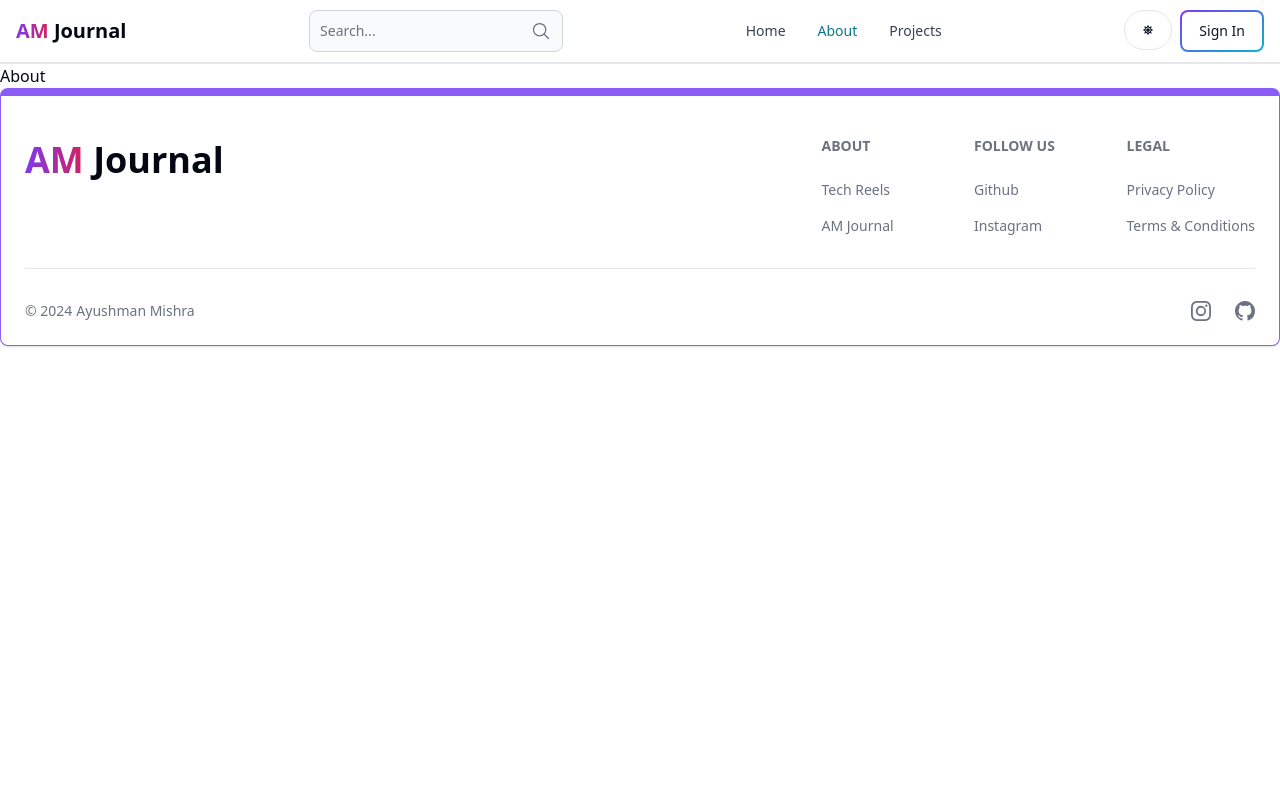
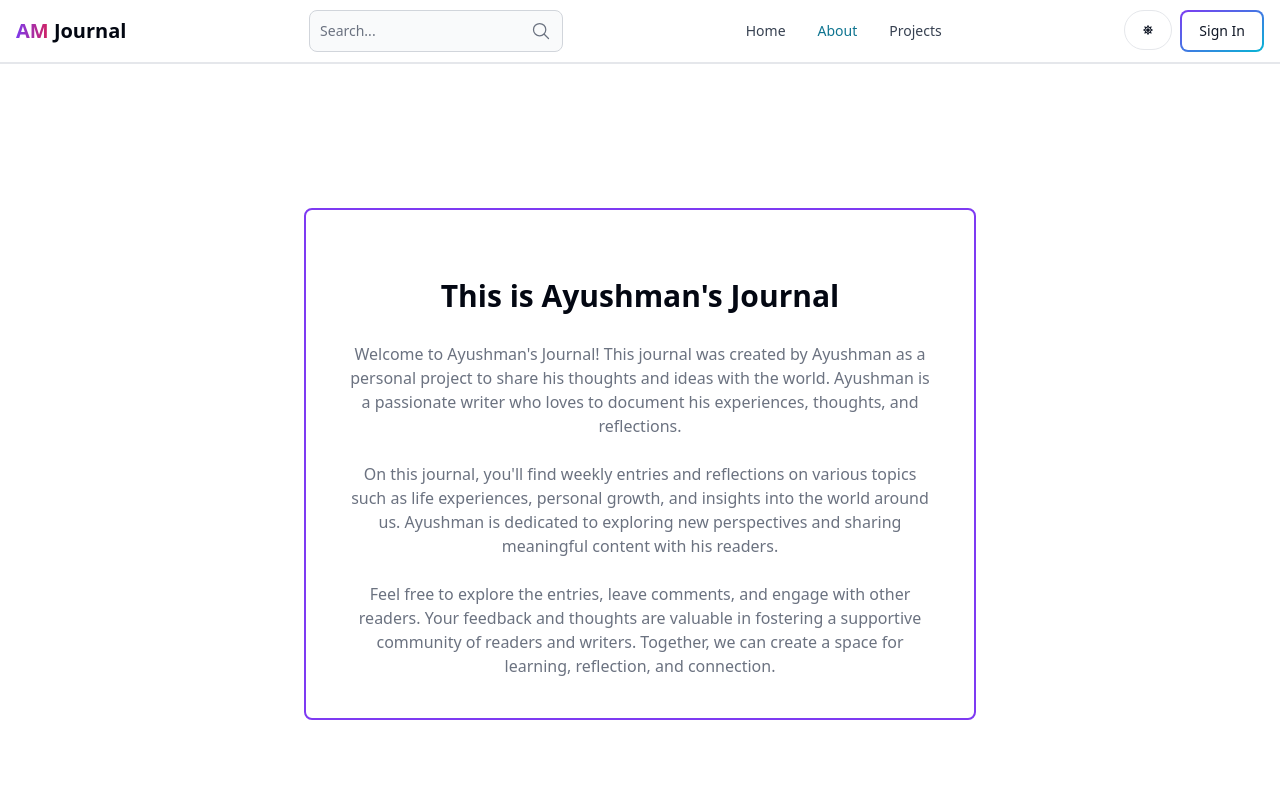
Before and after one commit to Ayushman88/Am-Journal, a React (Vite) app in the folder client/: page /about in a window 1280 px wide. Shown: the top 800 px of the page. Built offline with nearby package versions, Linux system fonts and the light colour scheme; no server answers.

Commit message:
add about page

```diff
--- a/client/src/pages/About.jsx
+++ b/client/src/pages/About.jsx
@@ -1,5 +1,36 @@
-function About() {
-  return <div>About</div>;
+export default function About() {
+  return (
+    <div className="min-h-screen flex items-center justify-center">
+      <div className="max-w-2xl mx-auto p-10 text-center border-2 border-purple-600 rounded-lg">
+        <div>
+          <h1 className="text-3xl font font-semibold text-center my-7 ">
+            This is Ayushman&apos;s Journal
+          </h1>
+          <div className="text-md text-gray-500 flex flex-col gap-6">
+            <p>
+              Welcome to Ayushman&apos;s Journal! This journal was created by
+              Ayushman as a personal project to share his thoughts and ideas
+              with the world. Ayushman is a passionate writer who loves to
+              document his experiences, thoughts, and reflections.
+            </p>
+
+            <p>
+              On this journal, you&apos;ll find weekly entries and reflections
+              on various topics such as life experiences, personal growth, and
+              insights into the world around us. Ayushman is dedicated to
+              exploring new perspectives and sharing meaningful content with his
+              readers.
+            </p>
+
+            <p>
+              Feel free to explore the entries, leave comments, and engage with
+              other readers. Your feedback and thoughts are valuable in
+              fostering a supportive community of readers and writers. Together,
+              we can create a space for learning, reflection, and connection.
+            </p>
+          </div>
+        </div>
+      </div>
+    </div>
+  );
 }
-
-export default About;
```
